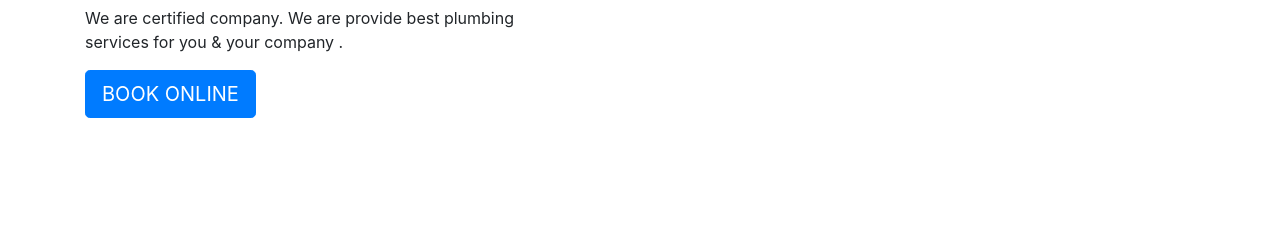
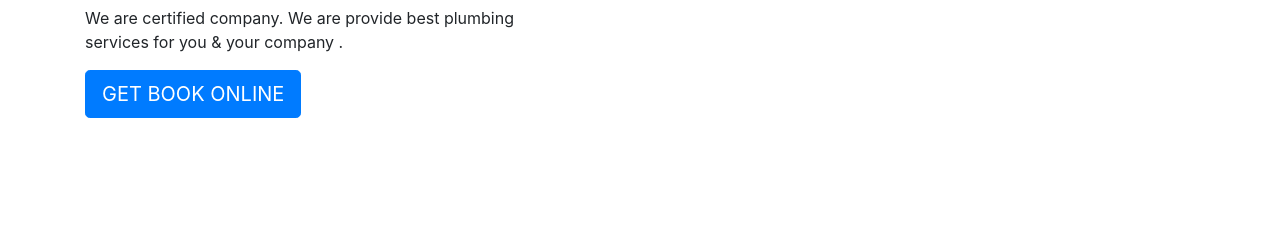
Before and after one commit to Morny05/plombier, a plain HTML site: page farma.html in a window 1280 px wide. Shown: the part 551-794 px from the top of the page. Drawn offline with nearby package versions, Linux system fonts and the light colour scheme.

Commit message:
GET + BOOK ONLINE

```diff
--- a/farma.html
+++ b/farma.html
@@ -68,7 +68,7 @@
 
         <p>We are certified company. We are provide best plumbing<br/>
             services for you & your company .</p>
-        <button class="btn btn-primary btn-lg">BOOK ONLINE</button>
+        <button class="btn btn-primary btn-lg">GET BOOK ONLINE</button>
     </div><br/><br/>
 
     <section class="service">
```
